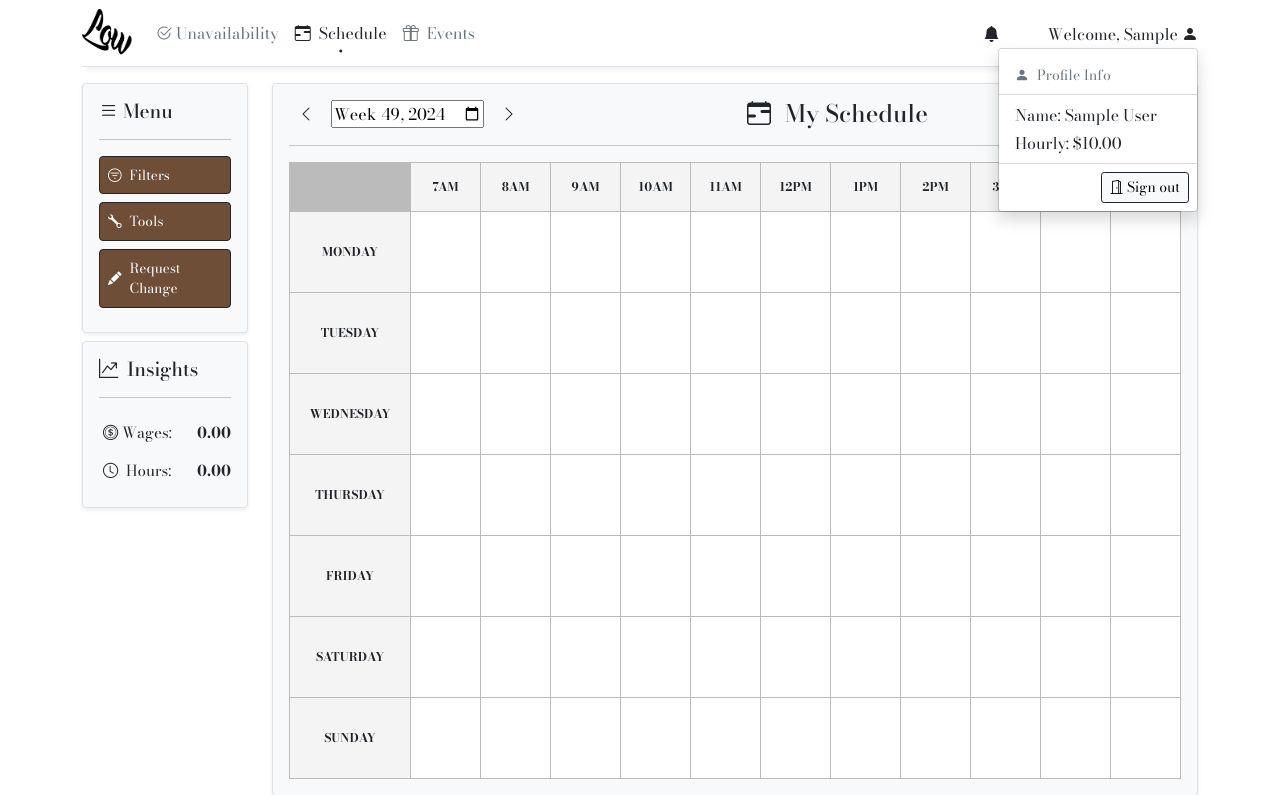
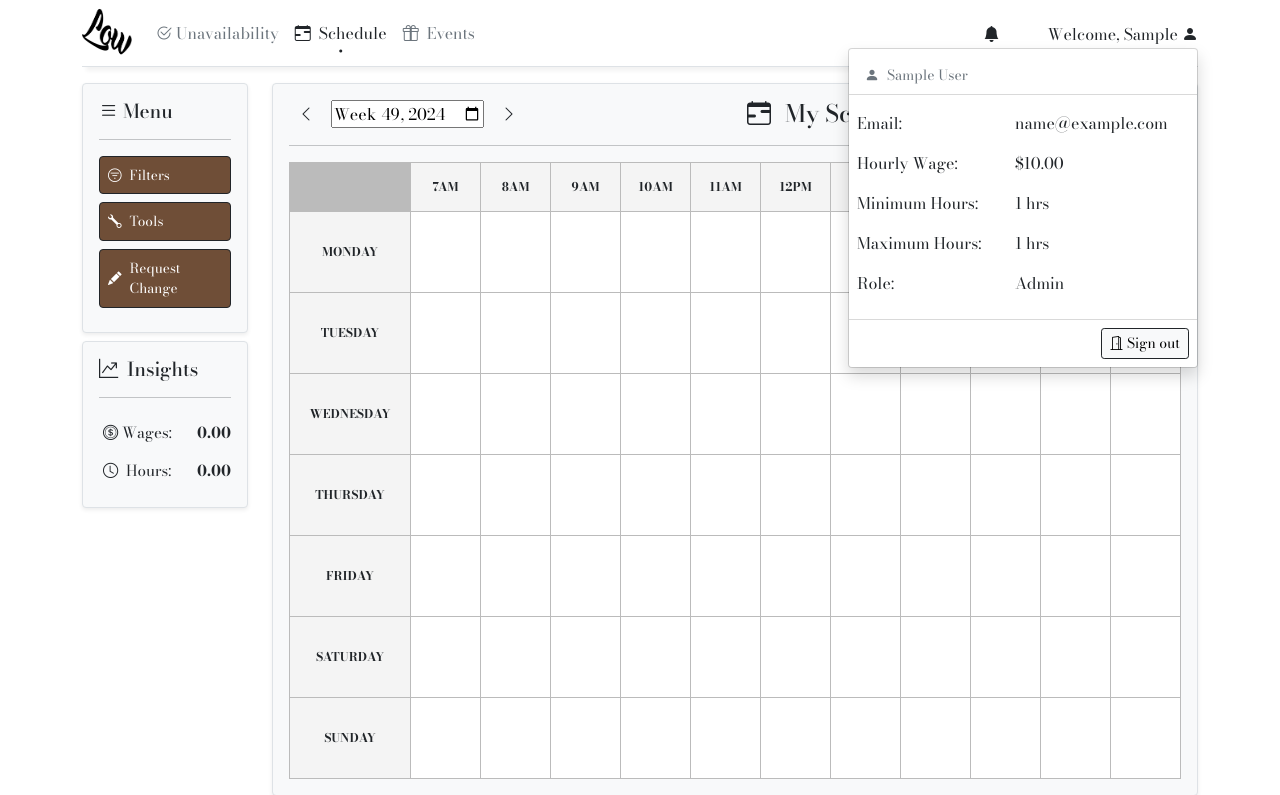
Before and after one commit to ryanmogauro/Scheduling-Project, a Flask app: page /schedule in a window 1280 px wide, after a click that opens the changed part. Shown: the top 795 px of the page. Run offline with Flask 3, Linux system fonts and the light colour scheme; a user stored in the database is signed in; tables that the repository leaves empty hold one stand-in row (values such as "Sample post"); data that the repository does not hold is empty.

Commit message:
Added changes to schedule

```diff
--- a/website/templates/schedule.html
+++ b/website/templates/schedule.html
@@ -76,7 +76,6 @@
                         </li>
                     </ul>
                 </li>
-                <!-- Profile Dropdown -->
                 <li class="nav-item dropdown">
                     <button class="btn p-0 border-0 bg-transparent shadow-none" type="button" id="profileDropdown"
                         data-bs-toggle="dropdown" aria-expanded="false">
@@ -85,16 +84,37 @@
                             <i class="bi bi-person-fill"></i>
                         </span>
                     </button>
-                    <ul class="dropdown-menu dropdown-menu-end shadow" aria-labelledby="profileDropdown" style="min-width: 200px;">
+                    <ul class="dropdown-menu dropdown-menu-end shadow" aria-labelledby="profileDropdown"
+                        style="min-width: 350px;">
                         <li class="dropdown-header d-flex align-items-center">
-                            <i class="bi bi-person-fill me-2"></i> Profile Info
+                            <i class="bi bi-person-fill me-2"></i> {{fname}} {{lname}}
                         </li>
                         <li class="dropdown-divider mt-0"></li>
                         <!-- Employee Info Section -->
-                        <li class="px-3">
-                            <p class="mb-1"><strong>Name:</strong> {{fname}} {{lname}}</p>
-                            <p class="mb-1"><strong>Hourly:</strong> ${{ '{:.2f}'.format(wage) }}</p>
-                        </li>
+                        <table class="table table-borderless text-dark">
+                            <tbody>
+                                <tr>
+                                    <th scope="row">Email:</th>
+                                    <td>{{ email }}</td>
+                                </tr>
+                                <tr>
+                                    <th scope="row">Hourly Wage:</th>
+                                    <td>${{ wage }}</td>
+                                </tr>
+                                <tr>
+                                    <th scope="row">Minimum Hours:</th>
+                                    <td>{{ minHours }} hrs</td>
+                                </tr>
+                                <tr>
+                                    <th scope="row">Maximum Hours:</th>
+                                    <td>{{ maxHours }} hrs</td>
+                                </tr>
+                                <tr>
+                                    <th scope="row">Role:</th>
+                                    <td>{{ admin }}</td>
+                                </tr>
+                            </tbody>
+                        </table>
                         <li class="dropdown-divider"></li>
                         <!-- Logout Button -->
                         <li class="d-flex justify-content-end px-2">
--- a/website/templates/unavailability.html
+++ b/website/templates/unavailability.html
@@ -117,6 +117,7 @@
                                 </tr>
                             </tbody>
                         </table>
+                        <li class="dropdown-divider"></li>
                         <!-- Logout Button -->
                         <li class="d-flex justify-content-end px-2">
                             <a href="{{ url_for('auth.logout') }}" class="btn btn-sm btn-light hover-dark-bg border border-dark" id="logout-link">
--- a/website/views.py
+++ b/website/views.py
@@ -13,7 +13,14 @@ main_blueprint = Blueprint('main', __name__)
 @login_required
 def schedule():
     curr_employee = Employee.query.where(Employee.employeeID == current_user.employeeID).first()
-    return render_template('schedule.html', fname=curr_employee.firstName, lname=curr_employee.lastName, wage=curr_employee.wage, gyear = curr_employee.gradYear)
+    admin_status = curr_employee.isAdmin
+    if admin_status == True:
+        admin_status = "Admin"
+    else:
+        admin_status = "Employee"
+
+    return render_template('schedule.html', fname=curr_employee.firstName, lname=curr_employee.lastName, wage=curr_employee.wage, gyear = curr_employee.gradYear, email=current_user.email, admin=admin_status, maxHours = curr_employee.maxHours, minHours=curr_employee.minHours)
+
 
 def get_week_bounds(date):
     year, week = map(int, date.split('-W'))
@@ -120,9 +127,14 @@ def mark_notifications_read():
 @main_blueprint.route('/events', methods=['GET'])
 @login_required
 def events():
+    curr_employee = Employee.query.where(Employee.employeeID == current_user.employeeID).first()
     events = []
+    if admin_status == True:
+        admin_status = "Admin"
+    else:
+        admin_status = "Employee"
 
-    return render_template('events.html', events=events, name = name)
+    return render_template('events.html', fname=curr_employee.firstName, lname=curr_employee.lastName, wage=curr_employee.wage, gyear = curr_employee.gradYear, email=current_user.email, admin=admin_status, maxHours = curr_employee.maxHours, minHours=curr_employee.minHours)
 
 @main_blueprint.route('/unavailability', methods=['GET'])
 @login_required
```
